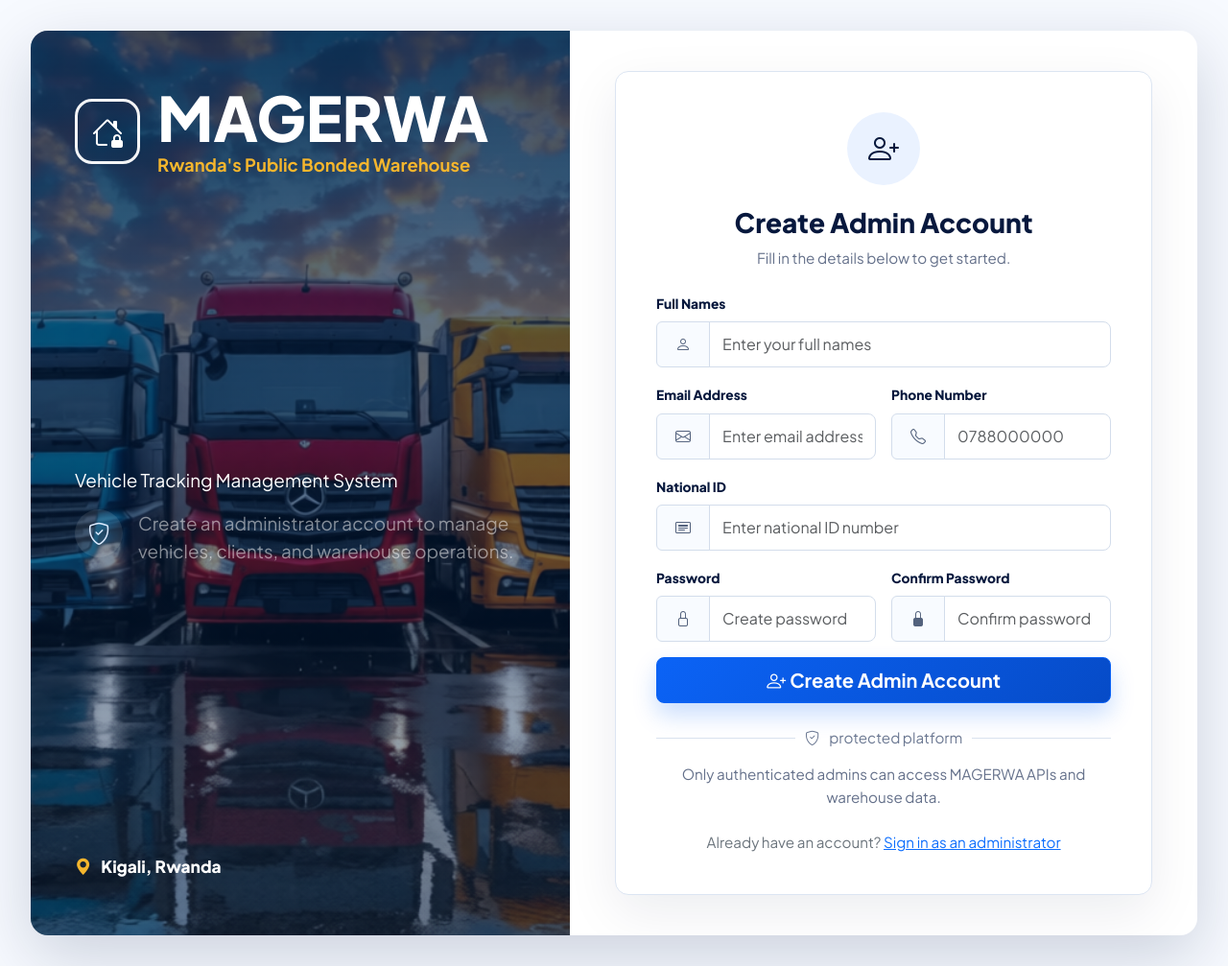
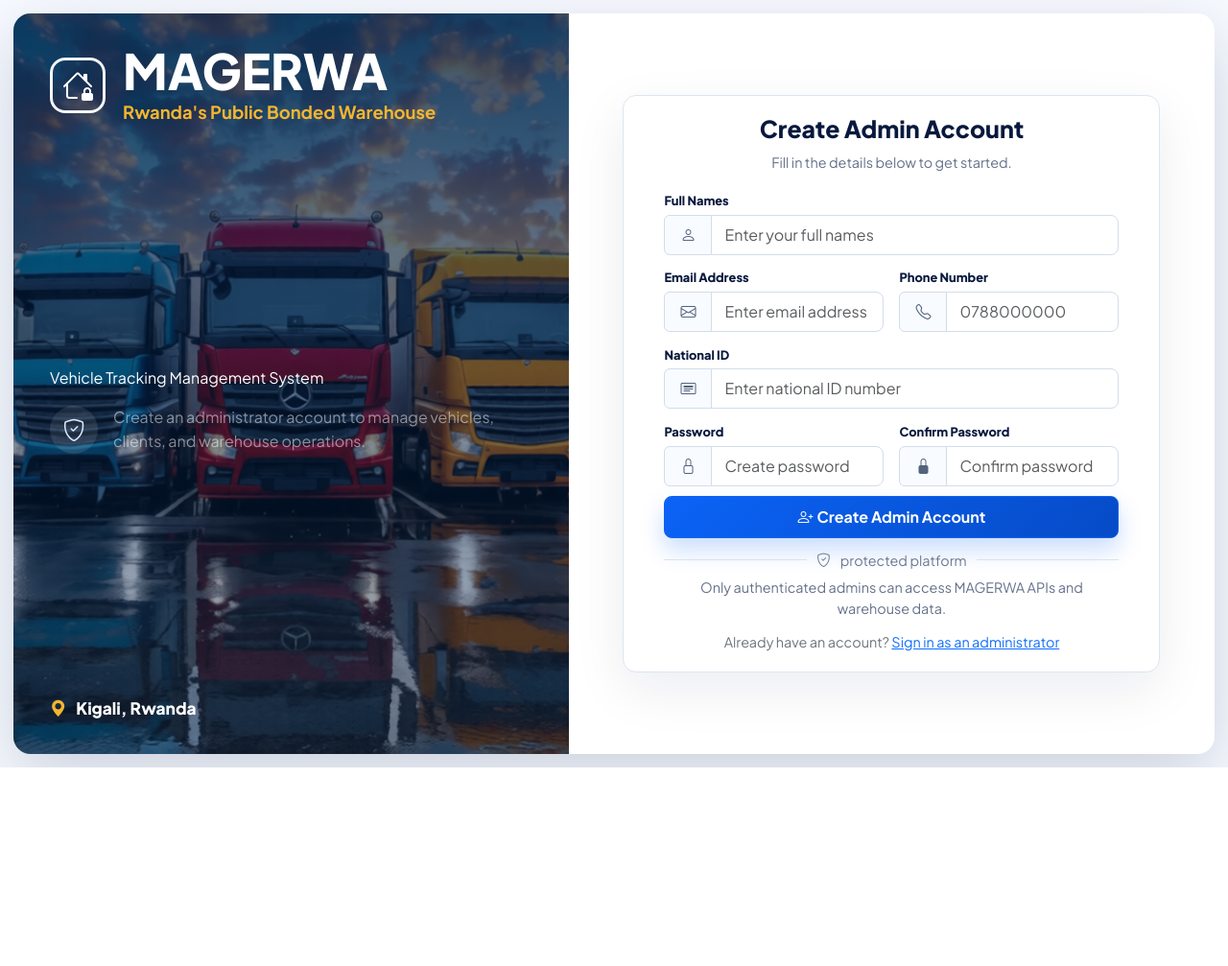
Before and after one commit to krif014/Magerwa-vehicle-tracking-system, a PHP site: page /signup.php in a window 1280 px wide. Shown: the whole page at 96% size. After the commit the page ends 800 px from the top, so only its background shows below. Run offline with PHP 8.4, Linux system fonts and the light colour scheme.

Commit message:
style: refine dashboard and responsive layout

```diff
--- a/assets/css/style.css
+++ b/assets/css/style.css
@@ -654,14 +667,19 @@ body {
     margin-top: 2px;
 }
 
-.auth-bg {
+body.auth-bg {
     min-height: 100vh;
+    min-height: 100dvh;
+    height: auto;
     padding: 32px;
     background: #f7faff;
+    overflow-x: hidden;
+    overflow-y: auto !important;
 }
 
 .auth-shell {
     min-height: calc(100vh - 64px);
+    min-height: calc(100dvh - 64px);
     display: grid;
     grid-template-columns: minmax(360px, 0.86fr) minmax(420px, 1fr);
     overflow: hidden;
@@ -795,6 +813,127 @@ body {
     border-color: #d3ddeb;
 }
 
+@media (min-width: 992px) and (max-height: 940px) {
+    body.auth-bg {
+        padding: 20px;
+    }
+
+    .auth-shell {
+        min-height: calc(100vh - 40px);
+        min-height: calc(100dvh - 40px);
+    }
+
+    .auth-showcase {
+        padding: 44px 38px;
+    }
+
+    .auth-main {
+        padding: 26px 34px;
+    }
+
+    .auth-panel {
+        padding: 30px 42px;
+    }
+
+    .auth-icon {
+        width: 64px;
+        height: 64px;
+        margin-bottom: 16px;
+    }
+
+    .auth-panel .mb-4 {
+        margin-bottom: 1rem !important;
+    }
+
+    .auth-note {
+        gap: 10px;
+    }
+}
+
+@media (min-width: 992px) and (max-height: 820px) {
+    body.auth-bg {
+        padding: 14px;
+    }
+
+    .auth-shell {
+        min-height: calc(100vh - 28px);
+        min-height: calc(100dvh - 28px);
+    }
+
+    .auth-showcase {
+        padding: 34px 38px;
+    }
+
+    .auth-showcase .brand-mark {
+        width: 58px;
+        height: 58px;
+        border-radius: 16px;
+    }
+
+    .auth-showcase .brand-name {
+        font-size: clamp(2.1rem, 4vw, 3.2rem);
+    }
+
+    .auth-showcase-copy {
+        font-size: 1rem;
+    }
+
+    .auth-main {
+        padding: 18px 28px;
+    }
+
+    .auth-panel {
+        padding: 20px 42px;
+    }
+
+    .auth-icon {
+        display: none;
+    }
+
+    .auth-panel h1 {
+        font-size: 1.55rem;
+    }
+
+    .auth-panel p {
+        font-size: 0.9rem;
+    }
+
+    .auth-panel form.row {
+        --bs-gutter-y: 0.65rem;
+    }
+
+    .auth-panel .form-label {
+        margin-bottom: 0.25rem;
+        font-size: 0.8rem;
+    }
+
+    .form-control,
+    .form-select {
+        min-height: 40px;
+        padding-top: 8px;
+        padding-bottom: 8px;
+    }
+
+    .auth-panel .input-group-text {
+        min-width: 50px;
+    }
+
+    .auth-panel .btn-lg {
+        padding: 0.55rem 1rem;
+        font-size: 1rem;
+    }
+
+    .auth-note {
+        gap: 6px;
+        font-size: 0.9rem;
+    }
+
+    .auth-note.mt-4,
+    .auth-panel p.mt-4 {
+        margin-top: 0.75rem !important;
+    }
+}
+
 @media (max-width: 991.98px) {
     body {
         overflow: auto;
```
Also changed, not shown: other parts of assets/css/style.css (+51 -45 lines).
